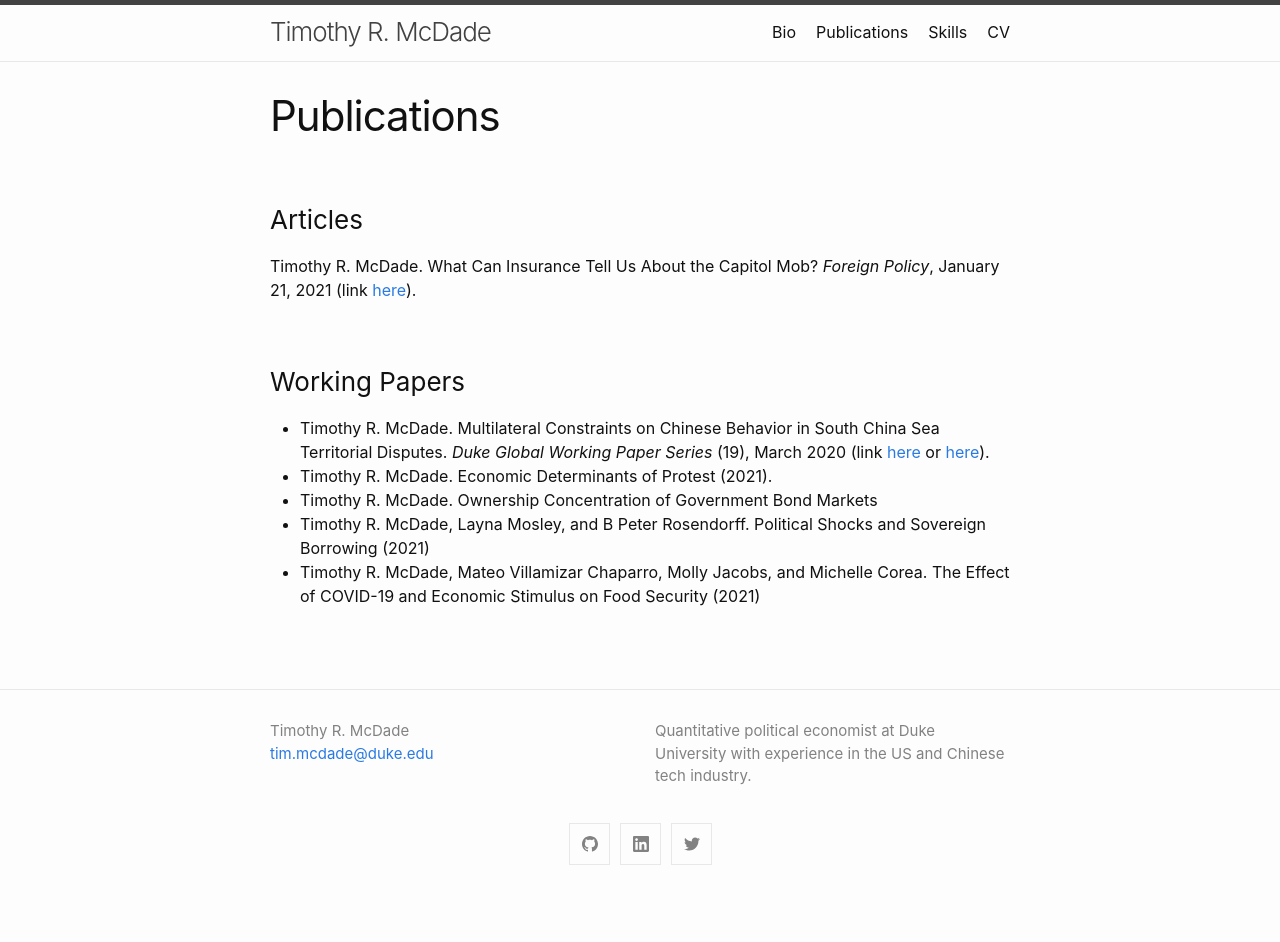
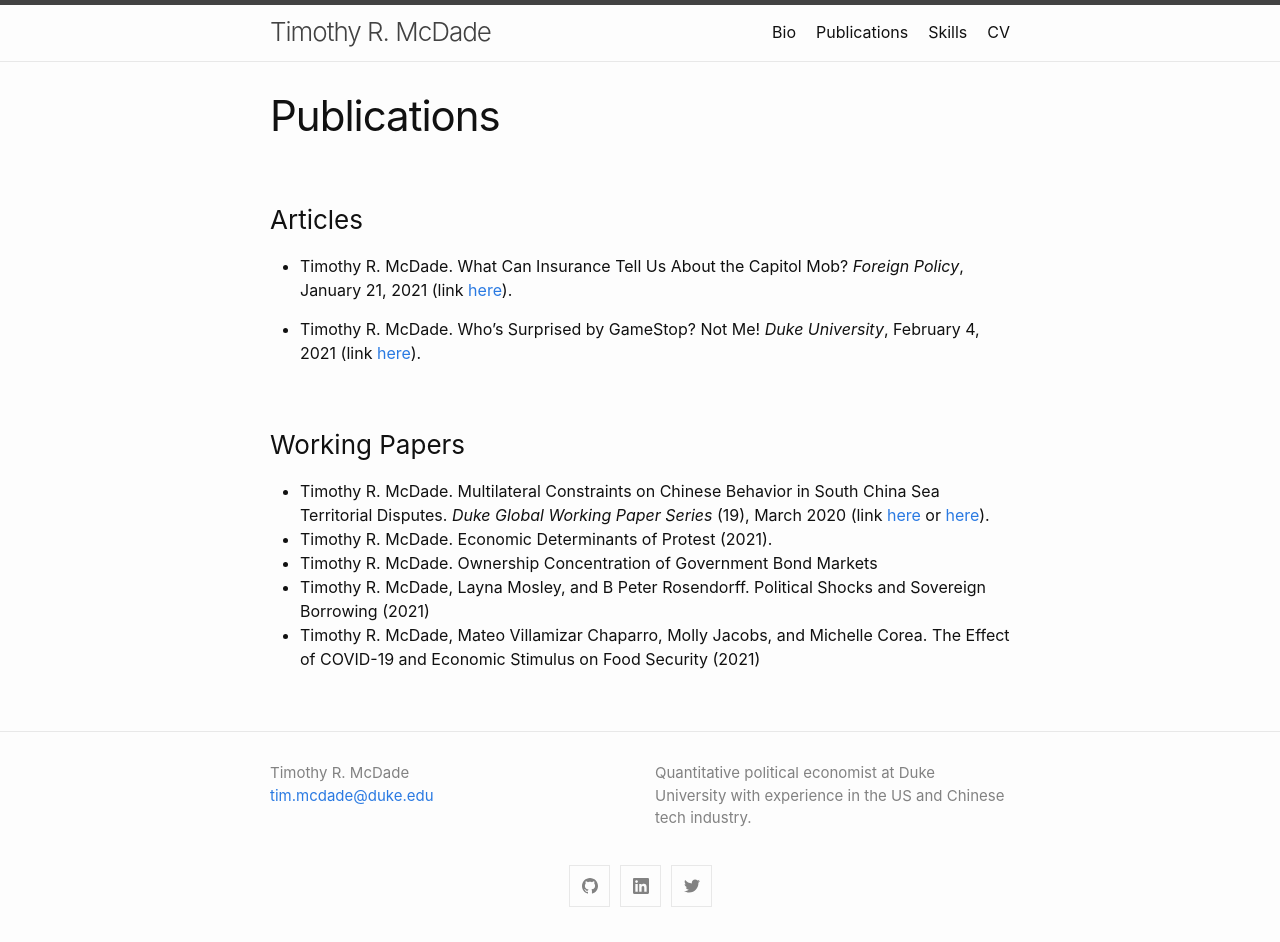
Before and after one commit to trmcdade/trmcdade.github.io, a Jekyll site: the page built from publications.md, in a window 1280 px wide. Built offline with Jekyll 4.4.1, drawn with Linux system fonts in a browser that asks for light colours; our own code applies the rules of GitHub Pages for plain Markdown files; before the commit the page ends 900 px from its top, so only the background shows below that.

Commit message:
Update publications.md

```diff
--- a/publications.md
+++ b/publications.md
@@ -4,7 +4,10 @@ title: Publications
 
 ### Articles
 
-Timothy R. McDade. What Can Insurance Tell Us About the Capitol Mob? *Foreign Policy*, January 21, 2021 (link [here](https://foreignpolicy.com/2021/01/21/what-can-insurance-tell-us-about-the-capitol-mob/)).
+  - Timothy R. McDade. What Can Insurance Tell Us About the Capitol Mob? *Foreign Policy*, January 21, 2021 (link [here](https://foreignpolicy.com/2021/01/21/what-can-insurance-tell-us-about-the-capitol-mob/)).
+
+  - Timothy R. McDade. Who's Surprised by GameStop? Not Me! *Duke University*, February 4, 2021 (link [here](https://medium.com/dukeuniversity/whos-surprised-by-gamestop-not-me-741bbc1d92cf)).
+
 
 ### Working Papers
 
```
